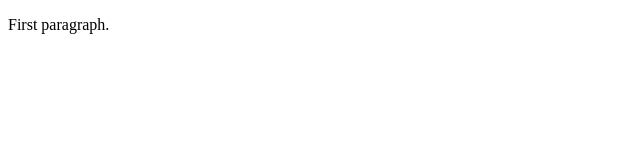
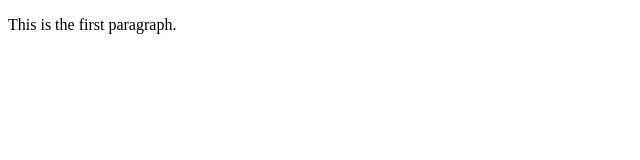
Before and after one commit to Naoufal-jrh/learning-git, a plain HTML site: page index.html in a window 1280 px wide. Shown: the full height of the page, 0-640 px from the left. Drawn offline with Linux system fonts and the light colour scheme.

Commit message:
Update index.html

```diff
--- a/index.html
+++ b/index.html
@@ -4,6 +4,6 @@
     <title>Page Title</title>
   </head>
   <body>
-    <p>First paragraph.</p>
+    <p>This is the first paragraph.</p>
   </body>
 </html>
```
